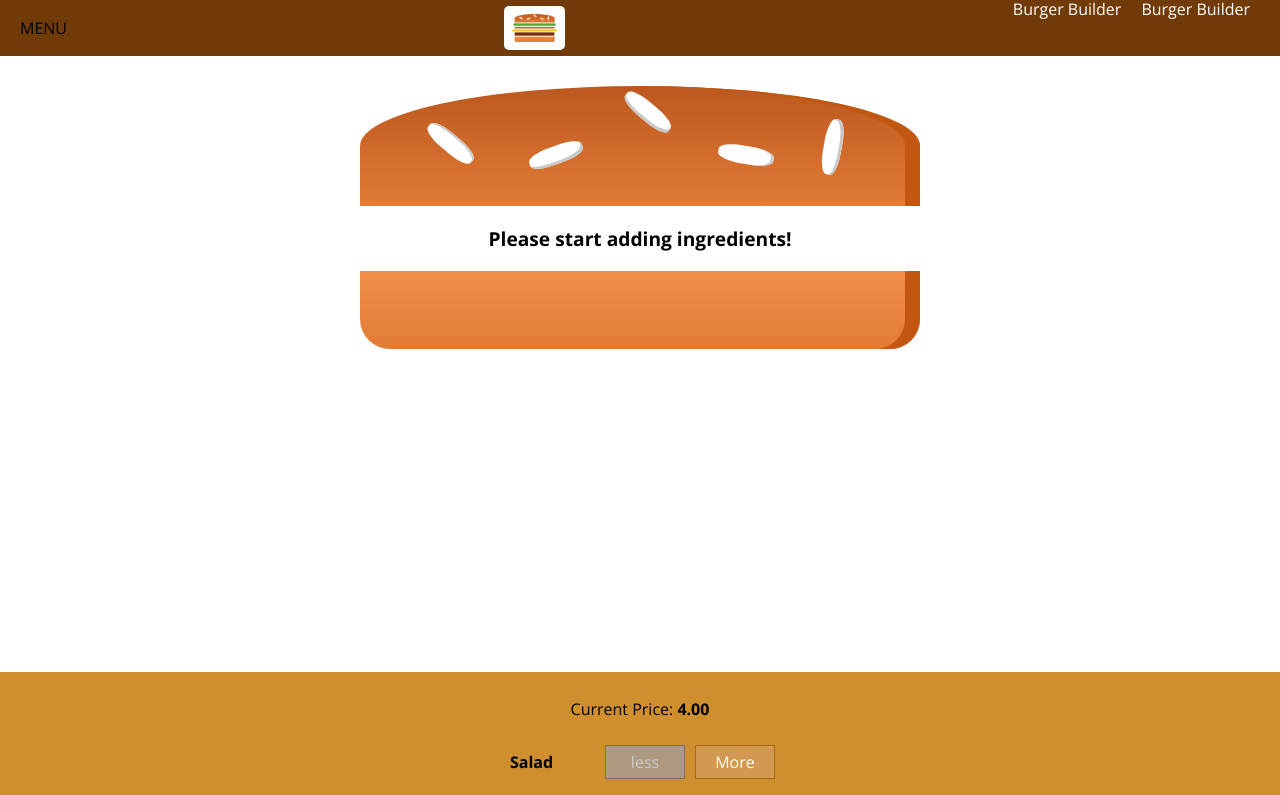
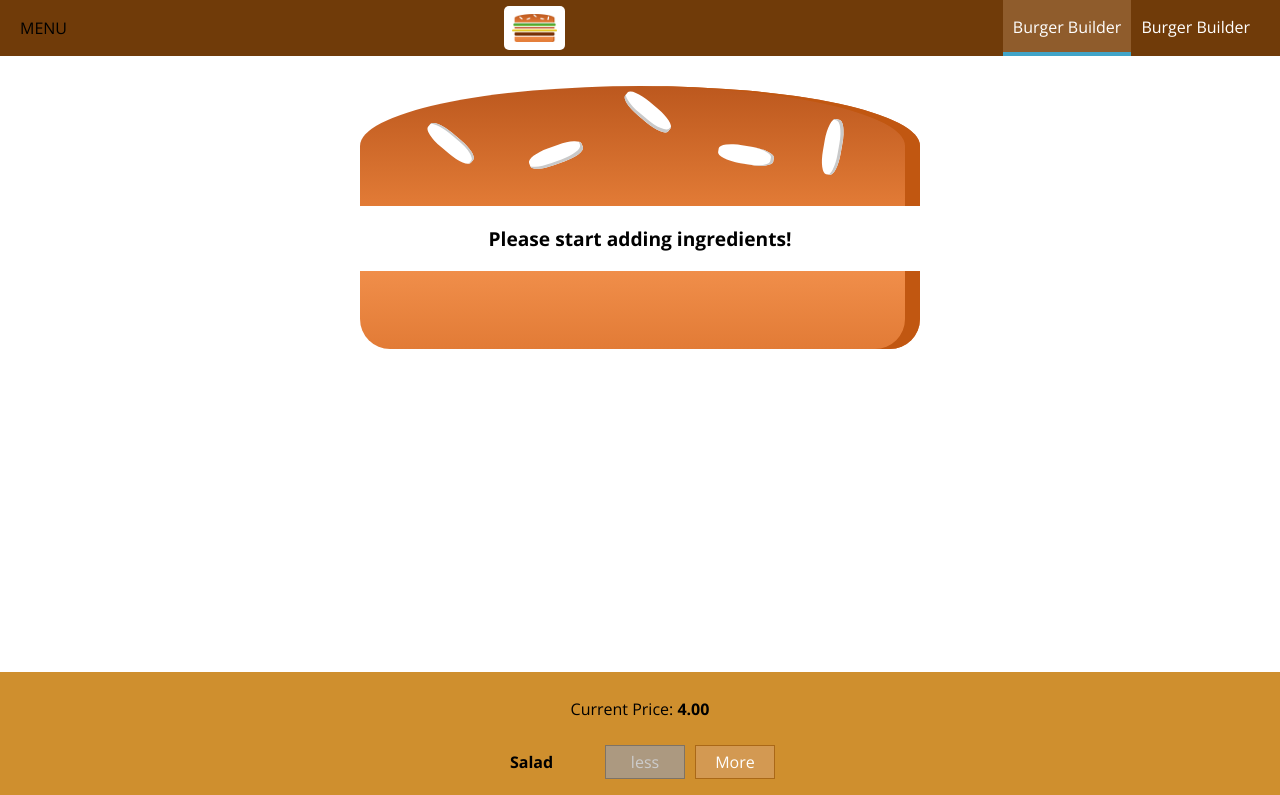
Before and after one commit to ko1h/react-burger-app, a React app: page / in a window 1280 px wide. Shown: the top 795 px of the page. Built offline with nearby package versions, Linux system fonts and the light colour scheme.

Commit message:
Adding reusable navigation items

```diff
--- a/src/components/Navigation/NavigationItems/NavigationItem/NavigationItem.css
+++ b/src/components/Navigation/NavigationItems/NavigationItem/NavigationItem.css
@@ -12,13 +12,14 @@
   height: 100%;
   padding: 16px 10px;
   border-bottom: 4px solid transparent;
-  box-sizing: block;
+  box-sizing: border-box;
+  display: block;
 }
 
 .NavigationItem a:hover,
 .NavigationItem a:active,
-.NavigationItem a.action {
-  background-color: #8f52c2;
+.NavigationItem a.active {
+  background-color: #8f5C2C;
   border-bottom: 4px solid #40A4c8;
   color: white;
 }
```
